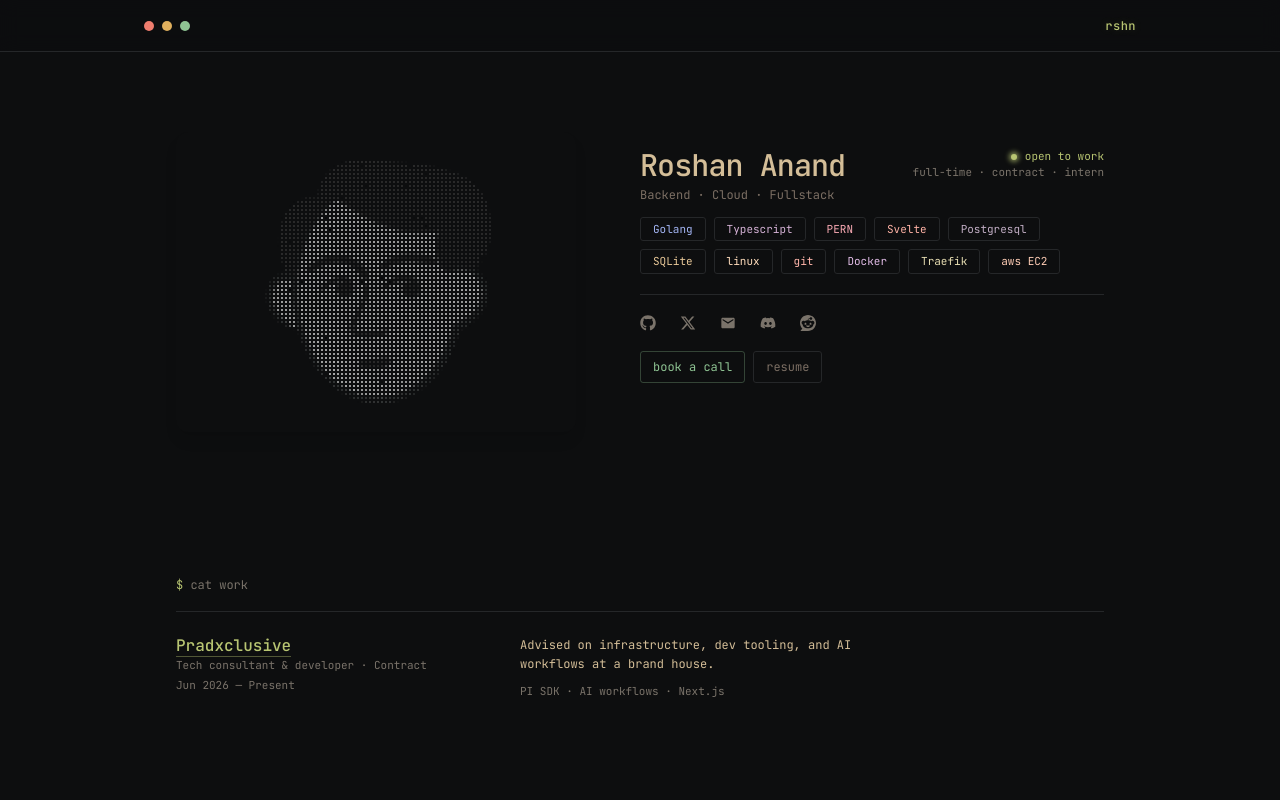
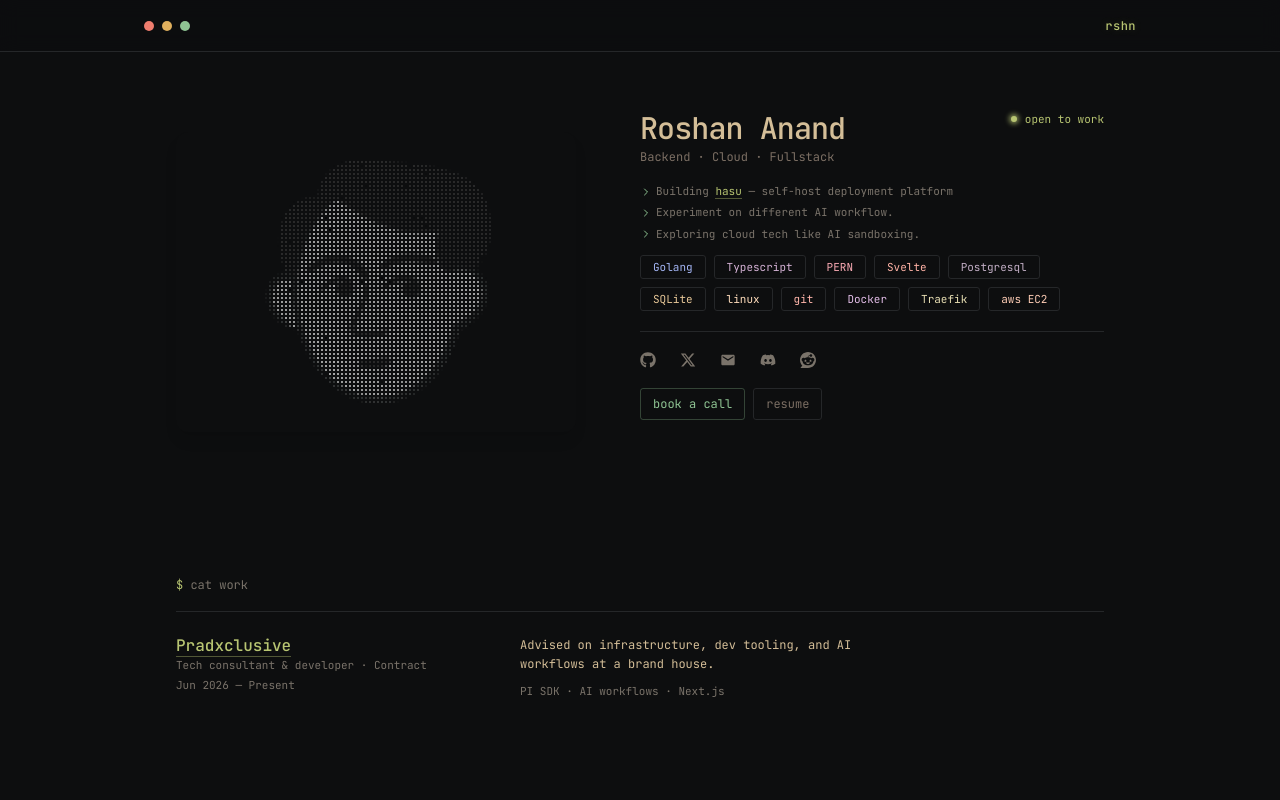
Before and after one commit to Roshan-anand/portfolio, a Next.js app: page / in a window 1280 px wide. Shown: the top 800 px of the page. Built offline with nearby package versions, Linux system fonts and the light colour scheme.

Commit message:
feat : add info

```diff
--- a/src/app/page.tsx
+++ b/src/app/page.tsx
@@ -18,7 +18,7 @@ export default function Page() {
           <WorkList />
         </section>
 
-        <section className="block stack-block reveal" style={{ "--i": 2 } as React.CSSProperties}>
+        <section className="block stack-block reveal" id="projects" style={{ "--i": 2 } as React.CSSProperties}>
           <h2 className="cat">
             <span className="cat__mark">$</span> cat projects
           </h2>
--- a/src/components/hero-split.tsx
+++ b/src/components/hero-split.tsx
@@ -5,6 +5,7 @@ import { MdEmail } from "react-icons/md";
 import type { IconType } from "react-icons";
 import { callHref, profile } from "@/lib/profile";
 import { CtaChip } from "@/components/cta-chip";
+import { NowList } from "@/components/now-list";
 import { SkillChips } from "@/components/skill-chips";
 import { PixelatedProfile } from "./pixel-profile";
 
@@ -43,9 +44,10 @@ export function HeroSplit() {
           </div>
           <div className="hero__status-block">
             <p className="hero__status">{profile.status}</p>
-            <p className="hero__status-sub">full-time · contract · intern</p>
+            {/*<p className="hero__status-sub">full-time · contract · intern</p>*/}
           </div>
         </div>
+        <NowList items={profile.now} />
         <SkillChips skills={profile.skills} />
         <div className="hero__divider" aria-hidden="true" />
         <div className="hero__contact">
--- /dev/null
+++ b/src/components/now-list.tsx
@@ -0,0 +1,40 @@
+import { IconChevronRight } from "@tabler/icons-react";
+import type { NowItem } from "@/lib/types";
+
+type NowListProps = {
+  items: NowItem[];
+};
+
+export function NowList({ items }: NowListProps) {
+  return (
+    <ul className="now">
+      {items.map((item, i) => {
+        const key = item.spans.map((span) => span.text).join("");
+        return (
+          <li className="now__item" key={key || i}>
+            <IconChevronRight className="now__mark" size={14} stroke={2} aria-hidden />
+            <span className="now__body">
+              {item.spans.map((span, j) => {
+                if (span.href) {
+                  return (
+                    <a className="now__link" href={span.href} key={`${span.text}-${j}`}>
+                      {span.text}
+                    </a>
+                  );
+                }
+                if (span.hl) {
+                  return (
+                    <span className="now__hl" key={`${span.text}-${j}`}>
+                      {span.text}
+                    </span>
+                  );
+                }
+                return <span key={`${span.text}-${j}`}>{span.text}</span>;
+              })}
+            </span>
+          </li>
+        );
+      })}
+    </ul>
+  );
+}
--- a/src/components/project-list.tsx
+++ b/src/components/project-list.tsx
@@ -4,7 +4,7 @@ export function ProjectList() {
   return (
     <div className="work-list">
       {profile.projects.map((project) => (
-        <article className="work-item" key={project.title}>
+        <article className="work-item" id={project.title.toLowerCase()} key={project.title}>
           <div className="work-item__meta">
             <h3 className="work-item__title">{project.title}</h3>
             <p className="work-item__stack">{project.stack}</p>
--- a/src/globals.css
+++ b/src/globals.css
@@ -445,6 +445,70 @@ img {
   color: var(--color-accent);
 }
 
+/* Hallmark · component: now-list · genre: atmospheric · theme: studied-DNA
+ * states: default · hover · focus · active · (static list; no disabled/loading/error/success)
+ * contrast: pass (ink on paper, accent on paper)
+ */
+/* ——— now list ——— */
+.now {
+  display: flex;
+  flex-direction: column;
+  gap: var(--space-2xs);
+  margin: var(--space-2xs) 0 0;
+  padding: 0;
+  list-style: none;
+  width: 100%;
+  min-width: 0;
+}
+
+.now__item {
+  display: grid;
+  grid-template-columns: auto minmax(0, 1fr);
+  gap: var(--space-2xs);
+  align-items: center;
+  min-width: 0;
+  font-size: var(--text-xs);
+  line-height: 1.55;
+  color: var(--color-dim);
+}
+
+.now__mark {
+  width: 0.75rem;
+  height: 0.75rem;
+  color: var(--color-aqua);
+  flex-shrink: 0;
+}
+
+.now__body {
+  min-width: 0;
+  overflow-wrap: anywhere;
+  color: var(--color-dim);
+}
+
+.now__hl {
+  color: var(--color-dim);
+}
+
+.now__link {
+  color: var(--color-accent);
+  border-bottom: var(--rule) solid color-mix(in oklch, var(--color-accent) 40%, transparent);
+  transition:
+    color var(--dur-fast) var(--ease-out),
+    border-color var(--dur-fast) var(--ease-out);
+}
+
+@media (hover: hover) and (pointer: fine) {
+  .now__link:hover {
+    color: var(--color-ink);
+    border-color: var(--color-ink-2);
+  }
+}
+
+.now__link:active {
+  color: var(--color-aqua);
+  border-color: var(--color-aqua);
+}
+
 /* ——— skill chips ——— */
 .chips {
   display: flex;
--- a/src/lib/profile.ts
+++ b/src/lib/profile.ts
@@ -28,6 +28,29 @@ export const profile: Profile = {
       label: "reddit",
       href: "https://www.reddit.com/user/Roshan_anand",
       icon: "reddit",
+    },
+  ],
+  now: [
+    {
+      spans: [
+        { text: "Building " },
+        { text: "hasu", href: "https://github.com/Roshan-anand/hasu" },
+        { text: " — self-host deployment platform" },
+      ],
+    },
+    {
+      spans: [
+        { text: "Experiment on different " },
+        { text: "AI workflow", hl: true },
+        { text: "." },
+      ],
+    },
+    {
+      spans: [
+        { text: "Exploring cloud tech like " },
+        { text: "AI sandboxing", hl: true },
+        { text: "." },
+      ],
     },
   ],
   skills: [
```
Also changed, not shown: src/lib/types.ts (+11 -0 lines).
